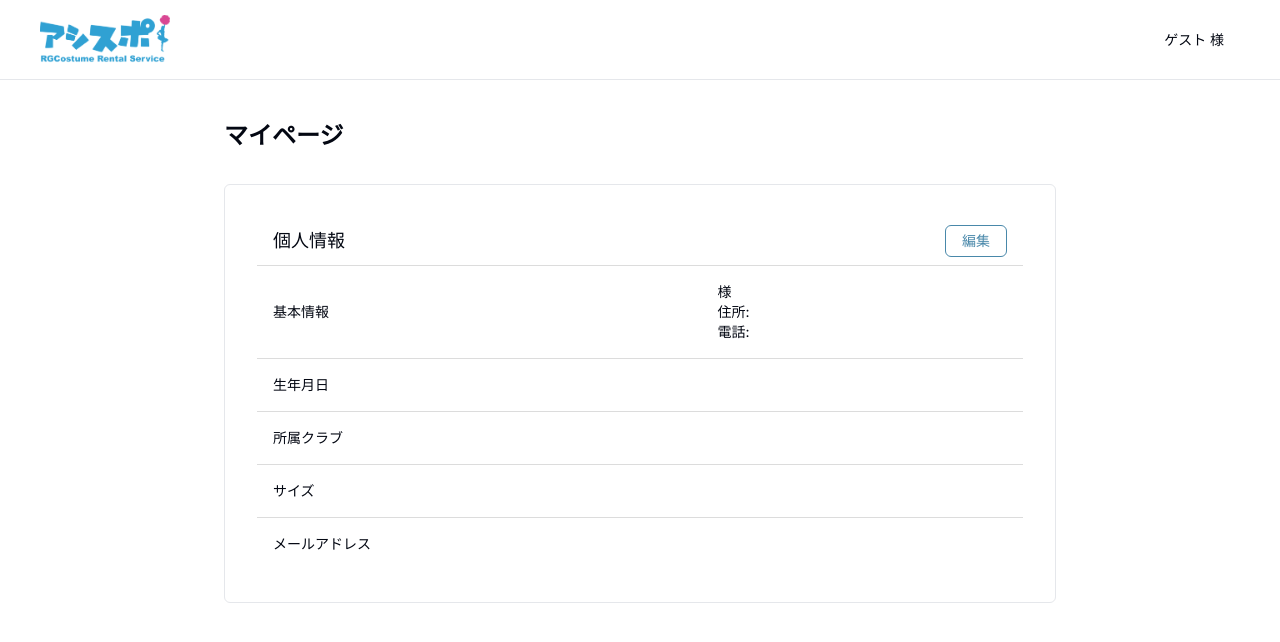
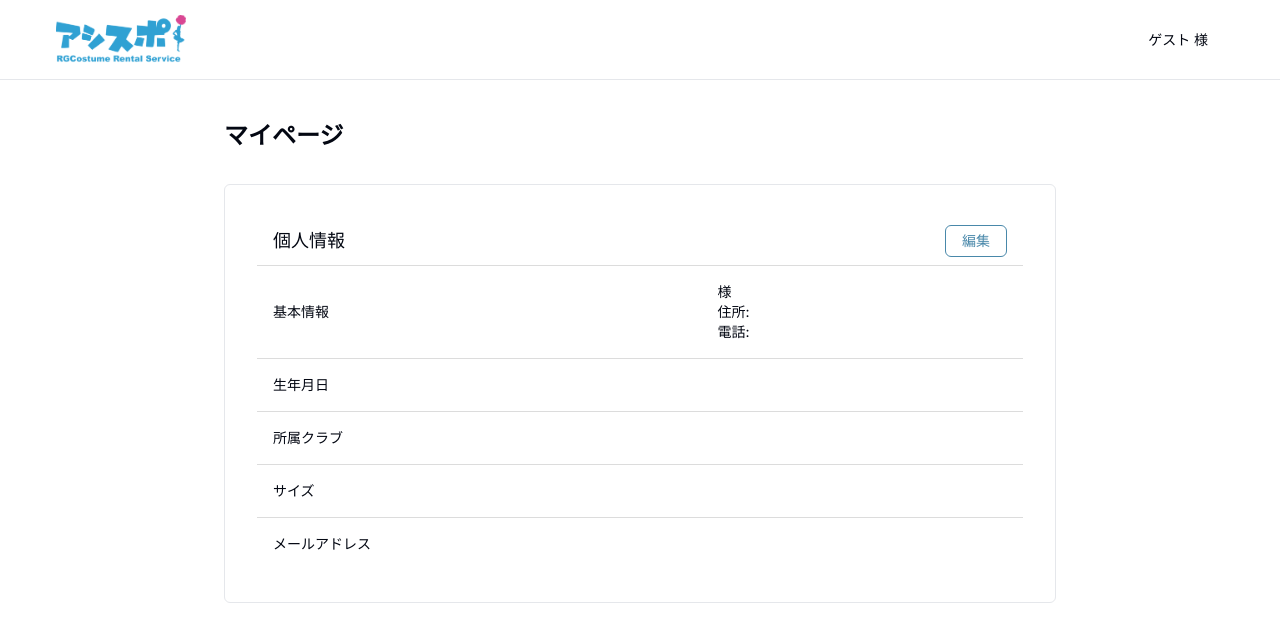
Before and after one commit to zawazawa84/assispo, a Next.js app: page /mypage in a window 1280 px wide. Shown: the top 642 px of the page. Built offline with nearby package versions, Linux system fonts and the light colour scheme; no server answers.

Commit message:
chore: ヘッダーのパディングを調整

```diff
--- a/src/components/Layout/Header.tsx
+++ b/src/components/Layout/Header.tsx
@@ -30,7 +30,7 @@
   };
 
   return (
-    <div className="flex justify-between w-full h-20 border-b place-items-center">
+    <div className="flex justify-between w-full h-20 border-b place-items-center px-4">
       <div
         onClick={() => router.push(pagesPath.costume.$url().path)}
         className="cursor-pointer"
```
